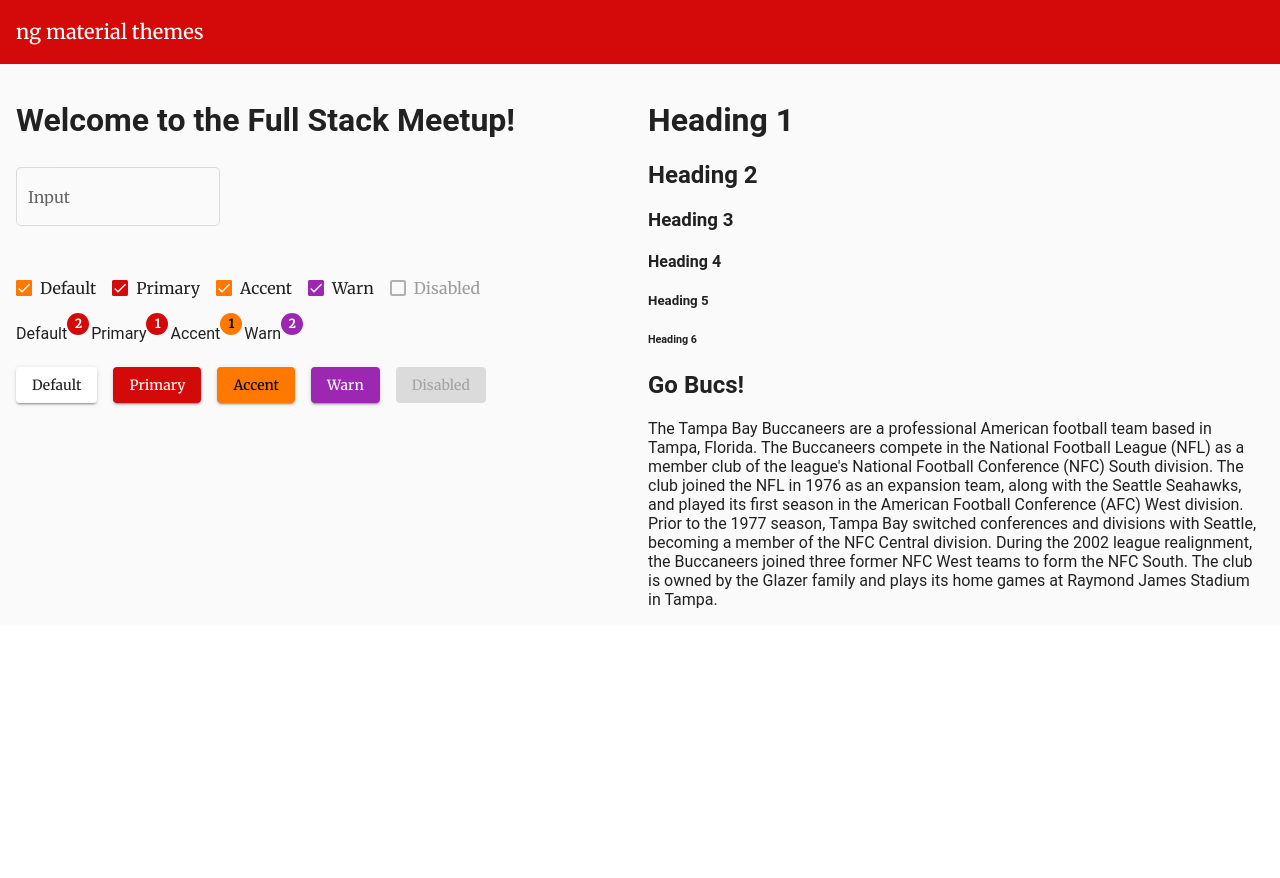
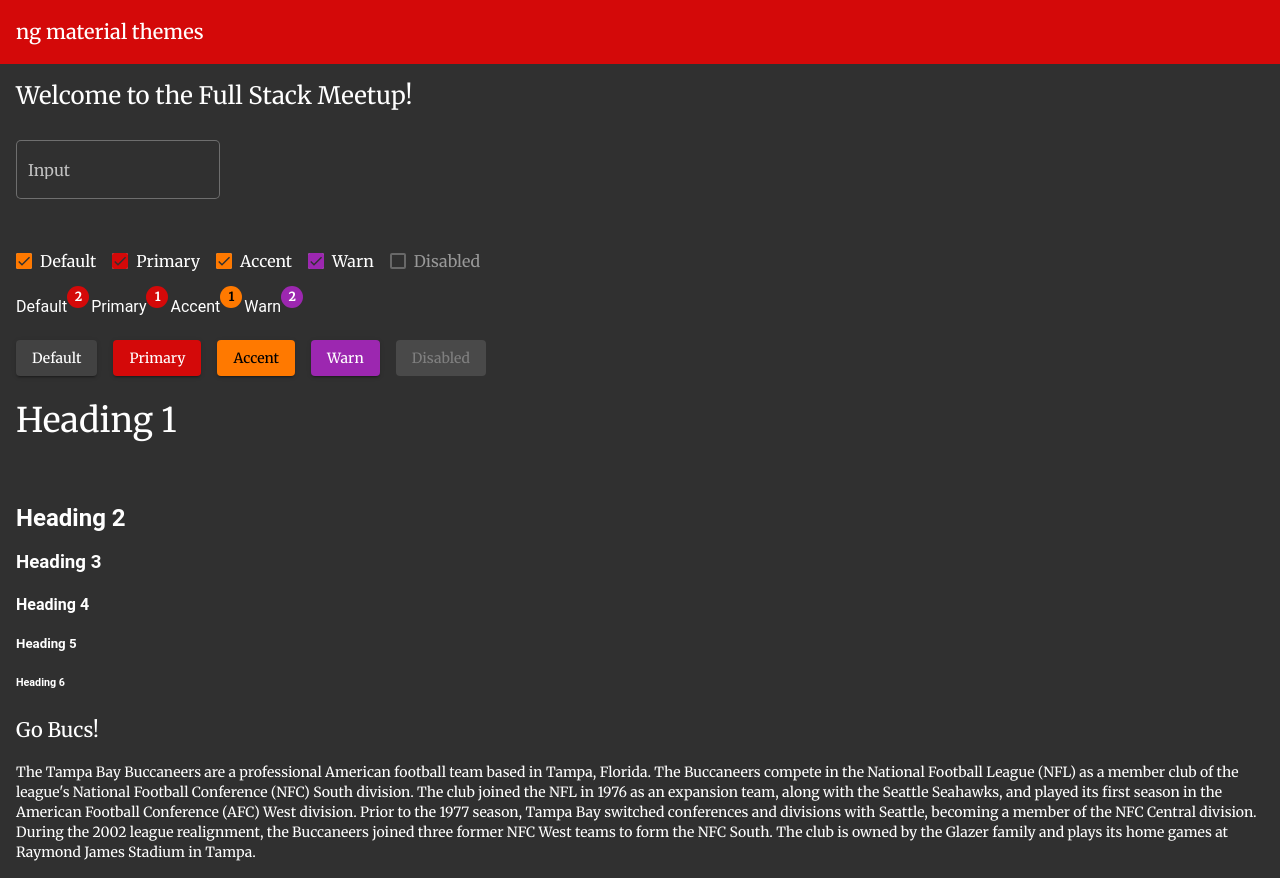
Before and after one commit to JoMallari98/angular-material-themes, an Angular app: page / in a window 1280 px wide. Before the commit the page ends 800 px from the top, so only its background shows below. Built offline with nearby package versions, Linux system fonts and the light colour scheme.

Commit message:
dark theme

```diff
--- a/src/app/app.component.html
+++ b/src/app/app.component.html
@@ -3,12 +3,14 @@
   <div class="flex-stretch"></div>
 </mat-toolbar>
 
-<div class="content mat-app-background" fxLayout="row" fxLayout.xs="column"
+<!-- <div class="content mat-app-background" fxLayout="row" fxLayout.xs="column"
+  fxLayoutGap="16px"> -->
+<div class="content mat-app-background darkMode" fxLayout="row" fxLayout.xs="column"
   fxLayoutGap="16px">
-  <div fxFlex="50">
-    <!-- <section class="mat-typography"> -->
-    <h1>Welcome to the Full Stack Meetup!</h1>
-    <!-- </section> -->
+  <div>
+    <section class="mat-typography">
+      <h1>Welcome to the Full Stack Meetup!</h1>
+    </section>
     <div class="demo-row" fxLayout="row" fxLayoutGap="16px">
       <mat-form-field appearance="outline">
         <mat-label>Input</mat-label>
@@ -35,17 +37,15 @@
       <button mat-raised-button color="warn" (click)="openDialog()">Warn</button>
       <button mat-raised-button disabled>Disabled</button>
     </div>
-  </div>
-  <div fxFlex="50">
-    <!-- <h1 class="mat-display-1">Heading 1</h1> -->
-    <h1>Heading 1</h1>
+    <h1 class="mat-display-1">Heading 1</h1>
+    <!-- <h1>Heading 1</h1> -->
     <h2>Heading 2</h2>
     <h3>Heading 3</h3>
     <h4>Heading 4</h4>
     <h5>Heading 5</h5>
     <h6>Heading 6</h6>
-    <!-- <div class="mat-typography"> -->
-    <div>
+    <div class="mat-typography">
+      <!-- <div> -->
       <h2>Go Bucs!</h2>
       The Tampa Bay Buccaneers are a professional American football team based in Tampa,
       Florida. The Buccaneers compete in the National Football League (NFL) as a member
--- a/src/styles.scss
+++ b/src/styles.scss
@@ -57,6 +57,16 @@ $app-light-theme: mat-light-theme(
 // that you are using.
 @include angular-material-theme($app-light-theme);
 
+$angular-dark-theme: mat-dark-theme(
+  $mat-primary-palette,
+  $mat-accent-palette,
+  mat-palette($mat-purple)
+);
+
+.darkMode {
+  @include angular-material-color($angular-dark-theme);
+}
+
 html,
 body {
   height: 100%;
```
